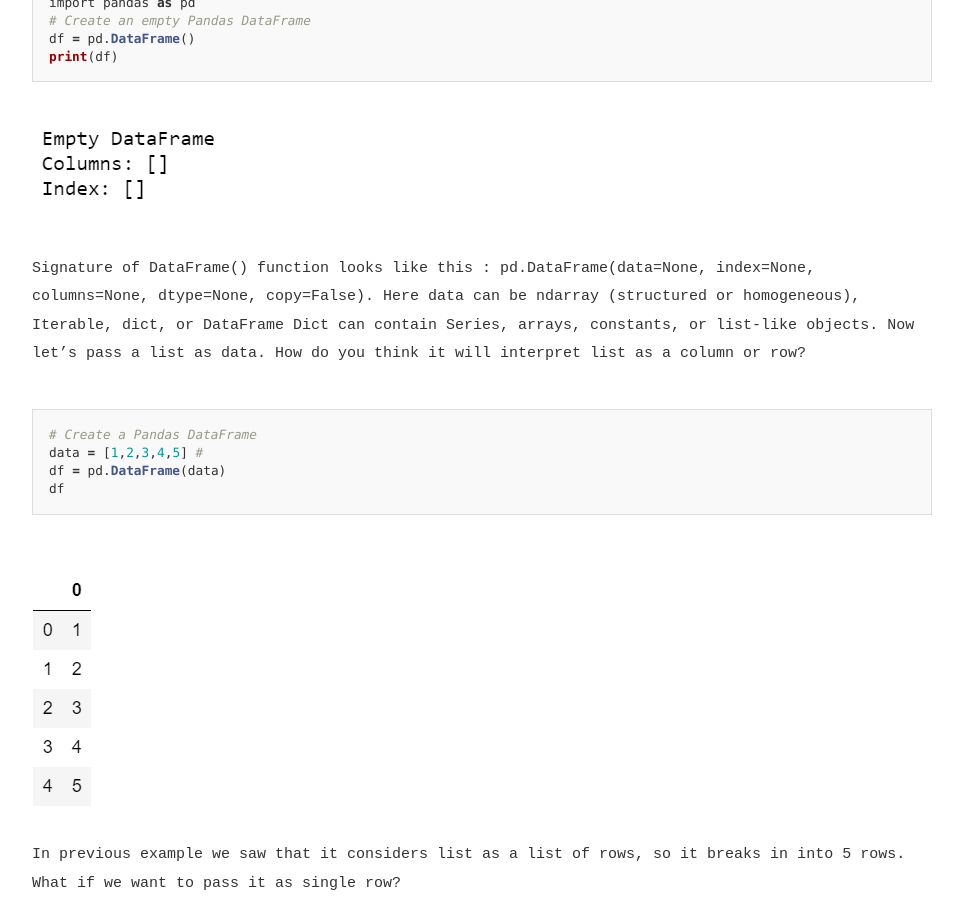
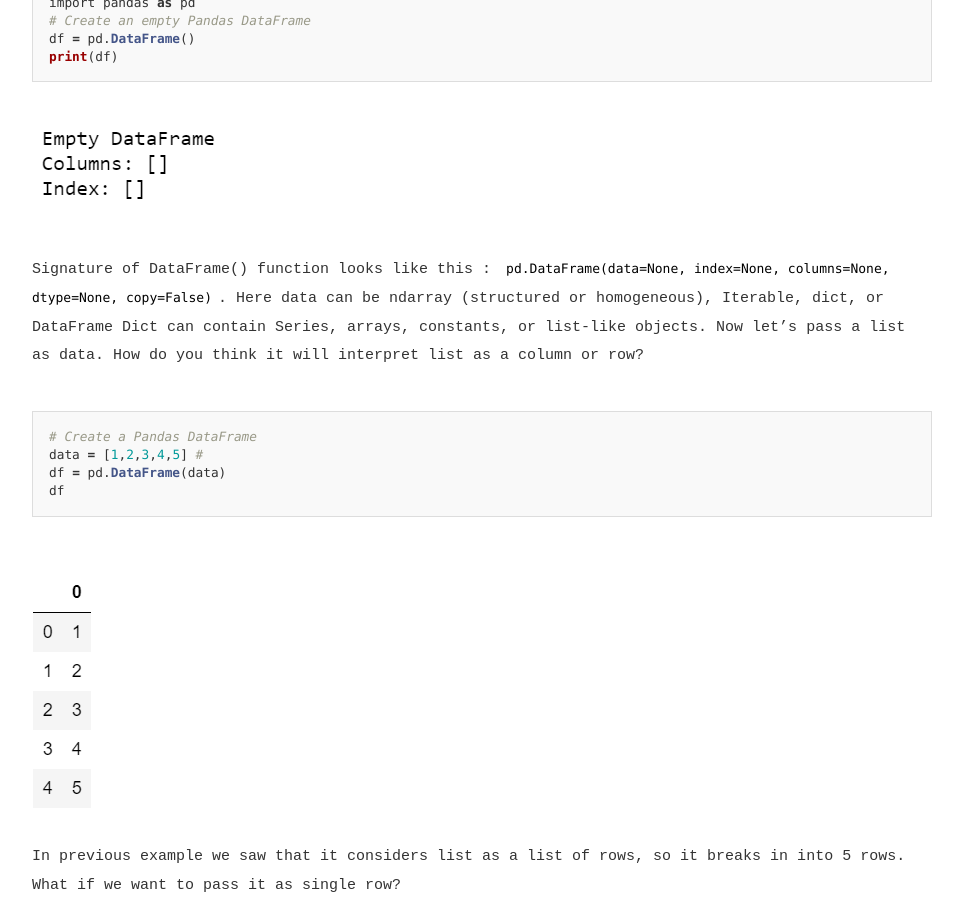
Before and after one commit to giteshjha/old_blog, a Jekyll site: the page built from _posts/2019-12-05-learn-pandas.md, in a window 1280 px wide and 900 px high, scrolled down 729 px. Shown: the whole window, without its empty margins (158-1121 px from the left). Built offline with Jekyll 4.4.1, drawn with Linux system fonts in a browser that asks for light colours.

````diff
--- a/_posts/2019-12-05-learn-pandas.md
+++ b/_posts/2019-12-05-learn-pandas.md
@@ -32,7 +32,7 @@ print(df)
 ```
 ![](images/post1/1.png)
 
-Signature of DataFrame() function looks like this : pd.DataFrame(data=None, index=None, columns=None, dtype=None, copy=False).
+Signature of DataFrame() function looks like this : ```pd.DataFrame(data=None, index=None, columns=None, dtype=None, copy=False)```.
 Here data can be ndarray (structured or homogeneous), Iterable, dict, or DataFrame Dict can contain Series, arrays, constants, or list-like objects.
 Now let's pass a list as data. How do you think it will interpret list as a column or row?
 ```py
````
